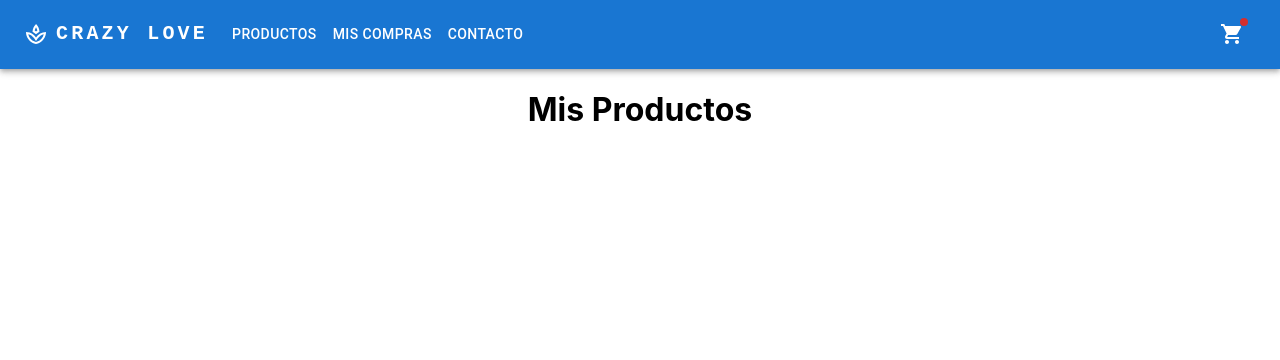
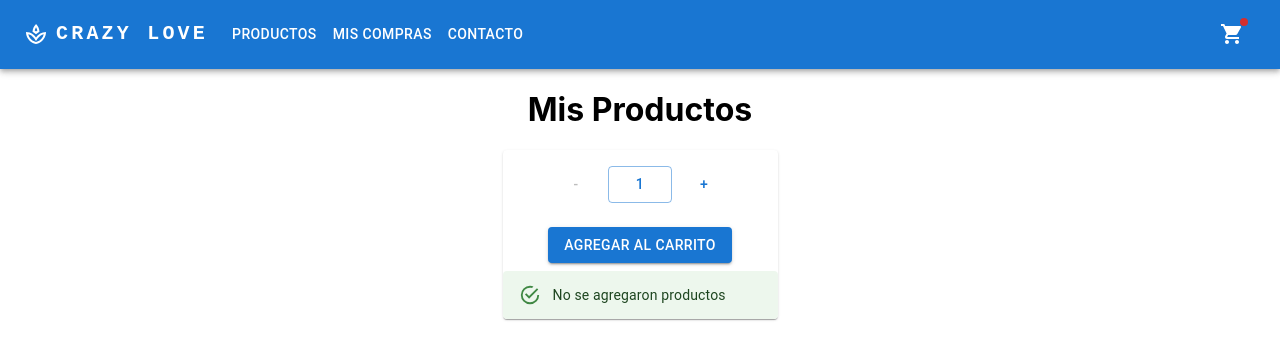
Before and after one commit to lnzambelli/crazy-love-zambelli, a React (Create React App) app: page / in a window 1280 px wide. Shown: the top 360 px of the page. Built offline with nearby package versions, Linux system fonts and the light colour scheme.

Commit message:
se agrego boton boton de incrementar cantidad

```diff
--- /dev/null
+++ b/src/components/ItemCount/ItemCount.css
@@ -0,0 +1,7 @@
+.contenedorContador{
+    display: flex;
+    flex-direction: column;
+    justify-content: center;
+    align-items: center;
+    margin: auto;
+}
--- /dev/null
+++ b/src/components/ItemCount/ItemCount.js
@@ -0,0 +1,35 @@
+import Button from '@mui/material/Button';
+import { useState } from 'react';
+import Card from '@mui/material/Card';
+import CardActions from '@mui/material/CardActions';
+import CardContent from '@mui/material/CardContent';
+import './ItemCount.css';
+import MyAlert from '../MyAlert/MyAlert';
+
+const ItemCount = () => {
+
+    const [count, setCount] = useState(1)
+    const [stock, setStock] = useState(10)
+    const [myMsj, setMyMsj] = useState('No se agregaron productos')
+
+    const onAdd = () =>{
+       setMyMsj("Se agregaron "+count+" productos ")
+    }
+
+    return(
+        <Card sx={{ maxWidth: 275 }} className="contenedorContador">
+            <CardContent>
+                <Button variant="text" disabled>-</Button>
+                <Button variant="outlined">{count}</Button>
+                <Button variant="text" onClick={()=>setCount(count+1)} disabled={count>=stock}>+</Button>
+            </CardContent>
+            <CardActions>
+                <Button variant="contained" onClick={onAdd}>Agregar al carrito</Button>
+            </CardActions>
+            <MyAlert text={myMsj} type="success" ></MyAlert>
+      </Card>
+
+    )
+}
+
+export default ItemCount
--- a/src/components/ItemListContainer/ItemListContainer.js
+++ b/src/components/ItemListContainer/ItemListContainer.js
@@ -1,8 +1,13 @@
-
+import { Fragment } from "react"
+import ItemCount from "../ItemCount/ItemCount"
+import './ItemListContainer.css'
 
 const ItemListContainer = ({title}) => {
     return(
-        <h1>{title}</h1>
+        <Fragment >
+            <h1>{title}</h1>
+            <ItemCount />
+        </Fragment>
     )
 }
 
--- /dev/null
+++ b/src/components/MyAlert/MyAlert.js
@@ -0,0 +1,13 @@
+import * as React from 'react';
+import Alert from '@mui/material/Alert';
+import Stack from '@mui/material/Stack';
+
+const MyAlert = ({type, text}) => {
+  return (
+    <Stack sx={{ width: '100%' }} spacing={2}>
+      <Alert severity={type}>{text}</Alert>
+    </Stack>
+  );
+}
+
+export default MyAlert
--- a/src/components/NavBar/NavBar.js
+++ b/src/components/NavBar/NavBar.js
@@ -35,7 +35,7 @@ const ResponsiveAppBar = () => {
   };
 
   return (
-    <AppBar position="static">
+    <AppBar position="static" >
       <Container maxWidth="xl">
         <Toolbar disableGutters>
           <SpaOutlinedIcon sx={{ display: { xs: 'none', md: 'flex' }, mr: 1 }} />
@@ -87,7 +87,7 @@ const ResponsiveAppBar = () => {
               }}
             >
               {pages.map((page) => (
-                <MenuItem key={page} onClick={handleCloseNavMenu}>
+                <MenuItem key={page} onClick={handleCloseNavMenu} >
                   <Typography textAlign="center">{page}</Typography>
                 </MenuItem>
               ))}
```
Also changed, not shown: src/components/ItemListContainer/ItemListContainer.css (added).
